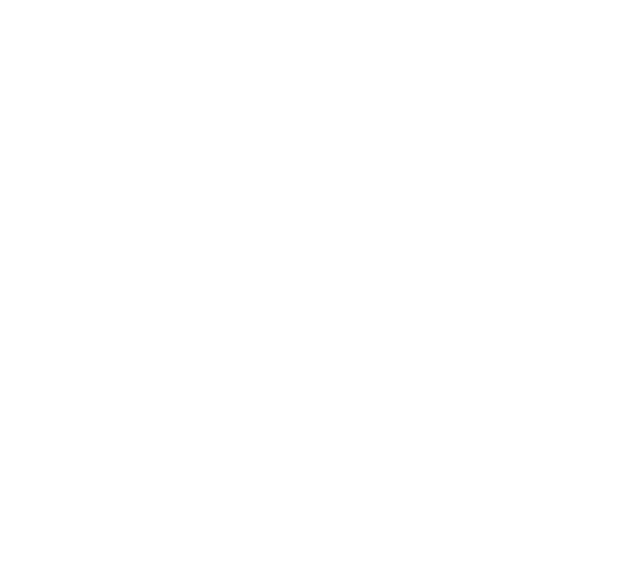
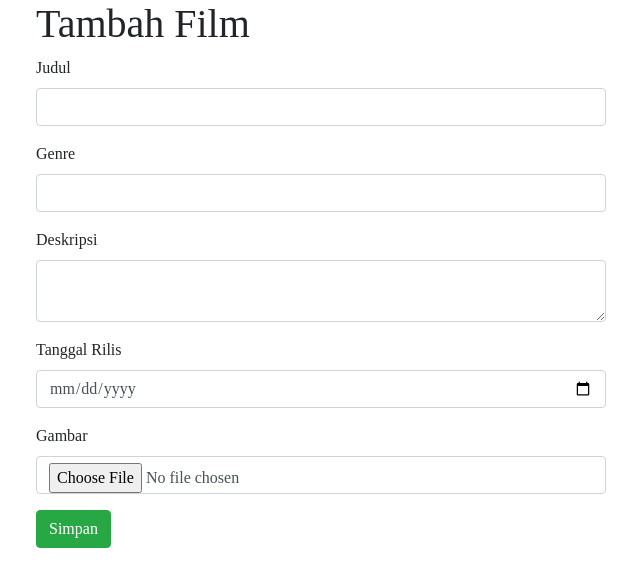
Before and after one commit to MuhRafiq28/bioskop, a Nuxt app: page /admin/add-movie in a window 1280 px wide. Before the commit this address had no page. Shown: the top 586 px of the page, without its empty margins (319-959 px from the left). Built offline with nearby package versions, Linux system fonts and the light colour scheme; no server answers; a web font is replaced by a local one.

Commit message:
Merevisi navbar

```diff
--- a/components/AppNavbar.vue
+++ b/components/AppNavbar.vue
@@ -1,6 +1,6 @@
 <template>
-  <div class="fixed-top">
-    <b-navbar toggleable="lg" type="dark" variant="dark" class="shadow-sm ">
+  <div class="fixed-top  mt-3 col-12 mb-col-11 ml-0 mb-ml-5">
+    <b-navbar toggleable="lg" class="content shadow-sm p-2 mb-p-0  rounded-5">
       <div class="container">
         <b-navbar-brand href="#" class="font-weight-bold">NgeBioskop</b-navbar-brand>
 
@@ -9,19 +9,24 @@
         <b-collapse id="nav-collapse" is-nav>
           <b-navbar-nav class="ml-auto">
             <b-nav-item>
-              <router-link class="nav-link text-white" to="/">Home</router-link>
+              <router-link class="nav-link text-dark" to="/">Home</router-link>
             </b-nav-item>
             <b-nav-item>
-              <router-link class="nav-link text-white" to="/#">Pesanan</router-link>
+              <router-link class="nav-link text-dark" to="/#">Pesanan <b-icon-cart></b-icon-cart></router-link>
             </b-nav-item>
           </b-navbar-nav>
 
           <b-navbar-nav>
             <b-nav-item v-if="!user">
-              <router-link to="/login"><b-button variant="outline-light" class="px-3">Login</b-button></router-link>
+              <router-link to="/login">
+                <b-button class="px-3 bg-dark">Login   <b-icon-door-open-fill></b-icon-door-open-fill></b-button>
+              </router-link>
             </b-nav-item>
             <b-nav-item v-if="user">
-              <b-button class="px-3 text-dark" style="background: #D9D9D9;">{{ user.name }} <b-icon-cart></b-icon-cart></b-button>
+              <b-button class="px-3 text-white bg-dark">
+                {{ user.name }} <b-icon-person></b-icon-person>
+              </b-button>
+              <b-button variant="outline-danger" class="ml-2" @click="logout">Logout</b-button>
             </b-nav-item>
           </b-navbar-nav>
         </b-collapse>
@@ -38,5 +43,20 @@
       return this.$store.state.user; // Ambil data pengguna dari Vuex store
     },
   },
+  methods: {
+    logout() {
+      this.$store.dispatch('logout'); // Panggil action logout di Vuex
+      this.$router.push('/'); // Arahkan pengguna kembali ke halaman utama setelah logout
+    },
+  },
 }
 </script>
+
+<style scoped>
+.content{
+  background-color: #F5F5F5;
+}
+.rounded-5 {
+  border-radius: 20px !important;
+}
+</style>
--- a/pages/HomeAdmin.vue
+++ b/pages/HomeAdmin.vue
@@ -4,6 +4,7 @@
     <h1>Admin</h1>
     <Hero class="mt-5" />
     <DaftarFilm />
+    <nuxt-link to="/admin/movies">Kelola Pengguna</nuxt-link>
     <FilmTayang />
   </div>
 </template>
@@ -14,6 +15,7 @@
 import Hero from '../components/hero.vue';
 
 export default {
+  middleware: ['admin'],
   name: 'IndexPage',
   components: {
     Hero,
--- /dev/null
+++ b/pages/admin/add-movie.vue
@@ -0,0 +1,103 @@
+<template>
+  <div class="container">
+    <h1>Tambah Film</h1>
+    <form @submit.prevent="addMovie" enctype="multipart/form-data">
+      <div class="form-group">
+        <label>Judul</label>
+        <input v-model="movie.title" class="form-control" required />
+      </div>
+      <div class="form-group">
+        <label>Genre</label>
+        <input v-model="movie.genre" class="form-control" required />
+      </div>
+      <div class="form-group">
+        <label>Deskripsi</label>
+        <textarea v-model="movie.description" class="form-control" required></textarea>
+      </div>
+      <div class="form-group">
+        <label>Tanggal Rilis</label>
+        <input type="date" v-model="movie.release_date" class="form-control" required />
+      </div>
+      <div class="form-group">
+        <label>Gambar</label>
+        <input type="file" @change="handleFileUpload" class="form-control" required />
+      </div>
+      <button type="submit" class="btn btn-success">Simpan</button>
+
+      <!-- Tampilkan error jika ada -->
+      <p v-if="error" class="text-danger">{{ error }}</p>
+    </form>
+  </div>
+</template>
+
+<script>
+export default {
+  middleware: ['admin'],
+  data() {
+    return {
+      movie: {
+        title: '',
+        genre: '',
+        description: '',
+        release_date: '',
+      },
+      image: null,
+      error: null,
+    };
+  },
+  methods: {
+    handleFileUpload(event) {
+      const file = event.target.files[0];
+
+      // Validasi ukuran file dan tipe file
+      if (file && file.size > 2 * 1024 * 1024) { // Maks 2MB
+        this.error = 'Ukuran file terlalu besar. Maksimal 2MB.';
+        this.image = null;
+      } else if (file && !file.type.startsWith('image/')) {
+        this.error = 'File harus berupa gambar.';
+        this.image = null;
+      } else {
+        this.image = file;
+        this.error = null; // Hapus pesan error jika validasi berhasil
+      }
+    },
+    async addMovie() {
+      // Cek jika tidak ada gambar yang dipilih
+      if (!this.image) {
+        this.error = 'Silakan pilih gambar terlebih dahulu.';
+        return;
+      }
+
+      const formData = new FormData();
+      formData.append('title', this.movie.title);
+      formData.append('genre', this.movie.genre);
+      formData.append('description', this.movie.description);
+      formData.append('release_date', this.movie.release_date);
+      formData.append('image', this.image);
+
+      try {
+        await this.$axios.post('/movies', formData);
+        alert('Film berhasil ditambahkan.');
+        this.$router.push('/admin/movies');
+      } catch (err) {
+        if (err.response && err.response.data) {
+          this.error = err.response.data.message || 'Gagal menambahkan film.';
+        } else {
+          this.error = 'Gagal menambahkan film.';
+        }
+      }
+    }
+  }
+};
+</script>
+
+<style scoped>
+.container {
+  max-width: 600px;
+  margin: auto;
+}
+
+.text-danger {
+  color: red;
+}
+</style>
--- /dev/null
+++ b/pages/admin/edit-movie.vue
@@ -0,0 +1,67 @@
+<template>
+  <div class="container">
+    <h1>Edit Film</h1>
+    <form @submit.prevent="updateMovie">
+      <div class="form-group">
+        <label>Judul</label>
+        <input v-model="movie.title" class="form-control" required />
+      </div>
+      <div class="form-group">
+        <label>Genre</label>
+        <input v-model="movie.genre" class="form-control" required />
+      </div>
+      <div class="form-group">
+        <label>Deskripsi</label>
+        <textarea v-model="movie.description" class="form-control" required></textarea>
+      </div>
+      <div class="form-group">
+        <label>Tanggal Rilis</label>
+        <input type="date" v-model="movie.release_date" class="form-control" required />
+      </div>
+      <button type="submit" class="btn btn-success">Simpan</button>
+    </form>
+  </div>
+</template>
+
+<script>
+export default {
+  middleware: ['admin'],
+  data() {
+    return {
+      movie: {
+        title: '',
+        genre: '',
+        description: '',
+        release_date: '',
+      },
+      error: null,
+    };
+  },
+  async mounted() {
+    const id = this.$route.query.id;
+    try {
+      const response = await this.$axios.get(`/movies/${id}`);
+      this.movie = response.data;
+    } catch (err) {
+      this.error = 'Gagal mengambil data film.';
+    }
+  },
+  methods: {
+    async updateMovie() {
+      try {
+        await this.$axios.put(`/movies/${this.$route.query.id}`, this.movie);
+        this.$router.push('/admin/movies');
+      } catch (err) {
+        this.error = 'Gagal memperbarui film.';
+      }
+    }
+  }
+};
+</script>
+
+<style scoped>
+.container {
+  max-width: 600px;
+  margin: auto;
+}
+</style>
--- /dev/null
+++ b/pages/admin/movies.vue
@@ -0,0 +1,78 @@
+<template>
+  <div class="container">
+    <h1>Daftar Film</h1>
+    <button @click="$router.push('/admin/add-movie')" class="btn btn-success mb-3">Tambah Film</button>
+
+    <div v-if="movies.length === 0">
+      <p>Belum ada film.</p>
+    </div>
+
+    <table class="table table-striped" v-if="movies.length > 0">
+      <thead>
+        <tr>
+          <th>Judul</th>
+          <th>Genre</th>
+          <th>Deskripsi</th>
+          <th>Tanggal Rilis</th>
+          <th>Aksi</th>
+        </tr>
+      </thead>
+      <tbody>
+        <tr v-for="movie in movies" :key="movie.id">
+          <td>{{ movie.title }}</td>
+          <td>{{ movie.genre }}</td>
+          <td>{{ movie.description }}</td>
+          <td>{{ formatDate(movie.release_date) }}</td>
+          <td>
+            <button @click="editMovie(movie.id)" class="btn btn-warning">Edit</button>
+            <button @click="deleteMovie(movie.id)" class="btn btn-danger">Hapus</button>
+          </td>
+        </tr>
+      </tbody>
+    </table>
+  </div>
+</template>
+
+<script>
+export default {
+  middleware: ['admin'],
+  data() {
+    return {
+      movies: [],
+      error: null,
+    };
+  },
+  async mounted() {
+    try {
+      const response = await this.$axios.get('/movies');
+      this.movies = response.data;
+    } catch (err) {
+      this.error = 'Gagal mengambil data film.';
+    }
+  },
+  methods: {
+    formatDate(date) {
+      return new Date(date).toLocaleDateString();
+    },
+    editMovie(id) {
+      this.$router.push(`/admin/edit-movie?id=${id}`);
+    },
+    async deleteMovie(id) {
+      if (confirm('Apakah Anda yakin ingin menghapus film ini?')) {
+        try {
+          await this.$axios.delete(`/movies/${id}`);
+          this.movies = this.movies.filter(movie => movie.id !== id);
+        } catch (err) {
+          this.error = 'Gagal menghapus film.';
+        }
+      }
+    }
+  }
+};
+</script>
+
+<style scoped>
+.table {
+  width: 100%;
+}
+</style>
--- a/pages/index.vue
+++ b/pages/index.vue
@@ -1,7 +1,7 @@
 <template>
   <div>
     <AppNavbar />
-    <Hero class="mt-5" />
+    <Hero class="mt-8" />
     <DaftarFilm />
     <FilmTayang />
   </div>
@@ -21,3 +21,10 @@
   }
 }
 </script>
+
+<style scoped>
+.mt-8{
+  margin-top: 100px;
+}
+
+</style>
--- a/pages/login.vue
+++ b/pages/login.vue
@@ -10,7 +10,7 @@
         <div class="mb-3">
           <input v-model="password" placeholder="Masukkan Password" type="password" id="password" required />
         </div>
-        <router-link to="/register"><button class="btn btn-danger mr-2">Daftar</button></router-link>
+        <router-link to="/register"><button type="button" class="btn btn-danger mr-2">Daftar</button></router-link>
         <button type="submit" :disabled="loading" class="btn btn-success">Masuk</button>
         <div v-if="loading">Loading...</div>
         <div v-if="error" style="color: red;">{{ error }}</div>
@@ -41,12 +41,11 @@
 
         const user = response.data; // Ambil user data dari response
 
-        // Simpan nama pengguna dan role di localStorage
-        localStorage.setItem('username', user.name);
-        localStorage.setItem('role', user.role); // Simpan role di localStorage
+        // Simpan user di localStorage
+        localStorage.setItem('user', JSON.stringify(user)); // Simpan objek user ke localStorage
 
         // Simpan data pengguna di Vuex store
-        this.$store.dispatch('login', user);
+        this.$store.commit('SET_USER', user); // Menggunakan commit untuk menyimpan user
 
         // Role-based navigation
         if (user.role === 'admin') {
--- a/store/index.js
+++ b/store/index.js
@@ -1,21 +1,28 @@
+// store/index.js
 export const state = () => ({
-  user: null,
+  user: null // State untuk menyimpan data pengguna
 });
 
 export const mutations = {
-  setUser(state, user) {
-    state.user = user;
+  SET_USER(state, user) {
+    state.user = user; // Menyimpan data pengguna di state
   },
-  logout(state) {
-    state.user = null;
-  },
+  CLEAR_USER(state) {
+    state.user = null; // Menghapus data pengguna
+  }
 };
 
 export const actions = {
-  login({ commit }, user) {
-    commit('setUser', user);
+  async login({ commit }, credentials) {
+    try {
+      const response = await this.$axios.post('/api/login', credentials);
+      const user = response.data.user;
+      commit('SET_USER', user); // Pastikan 'user' memiliki properti 'role'
+    } catch (error) {
+      console.error('Login failed:', error);
+    }
   },
   logout({ commit }) {
-    commit('logout');
-  },
+    commit('CLEAR_USER'); // Menghapus data pengguna saat logout
+  }
 };
```
Also changed, not shown: components/landing/HeroLanding.vue (added, +13 -0 lines), middleware/admin.js (added, +9 -0 lines).
